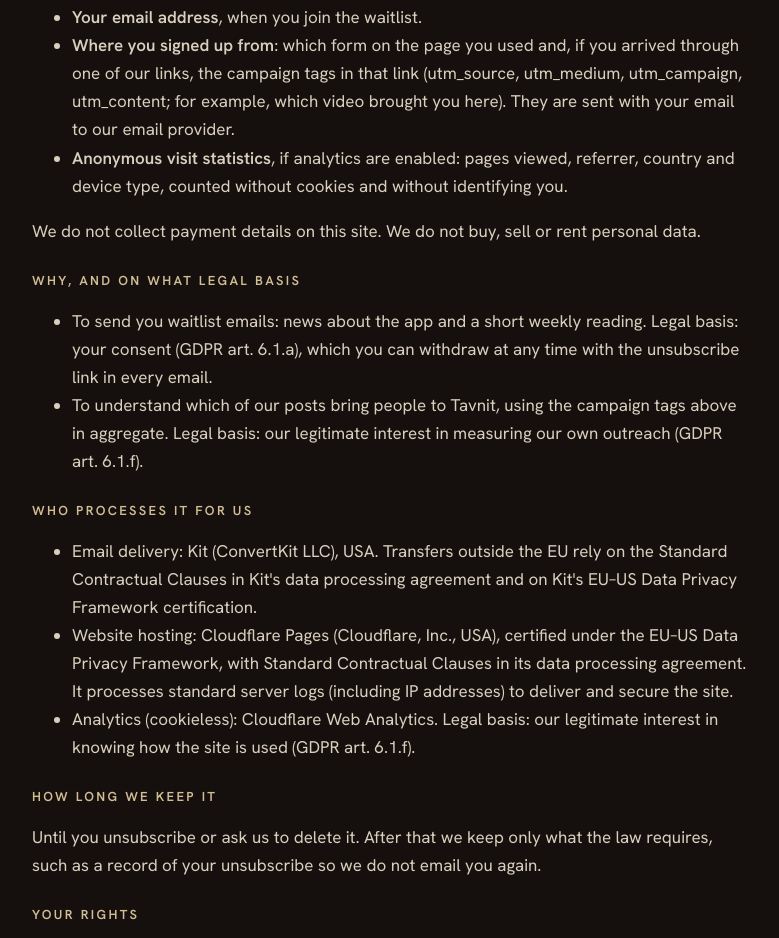
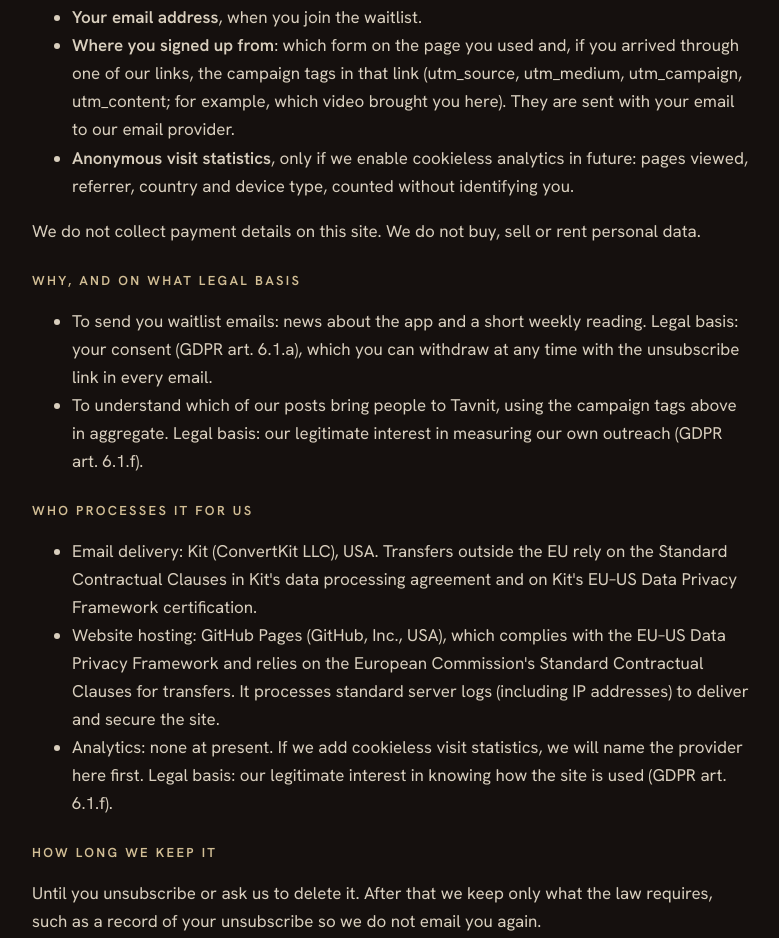
Before and after one commit to mfs1503ya/tavnit, a plain HTML site: page legal.html in a window 1280 px wide. Shown: the part 963-1901 px from the top of the page, without its empty margins (248-1027 px from the left). Drawn offline with Linux system fonts and the light colour scheme.

Commit message:
Legal: GitHub Pages as host, no analytics yet
Co-Authored-By: Claude Opus 5.5 <noreply@anthropic.com>
Claude-Session: https://claude.ai/code/session_011WDYwq9a2Gy8ggo2PfPmxV

```diff
--- a/legal.html
+++ b/legal.html
@@ -51,7 +51,7 @@ dt { color: var(--dust); } dd { margin: 0; }
   <ul>
     <li><b>Your email address</b>, when you join the waitlist.</li>
     <li><b>Where you signed up from</b>: which form on the page you used and, if you arrived through one of our links, the campaign tags in that link (utm_source, utm_medium, utm_campaign, utm_content; for example, which video brought you here). They are sent with your email to our email provider.</li>
-    <li><b>Anonymous visit statistics</b>, if analytics are enabled: pages viewed, referrer, country and device type, counted without cookies and without identifying you.</li>
+    <li><b>Anonymous visit statistics</b>, only if we enable cookieless analytics in future: pages viewed, referrer, country and device type, counted without identifying you.</li>
   </ul>
   <p>We do not collect payment details on this site. We do not buy, sell or rent personal data.</p>
 
@@ -64,8 +64,8 @@ dt { color: var(--dust); } dd { margin: 0; }
   <h3>Who processes it for us</h3>
   <ul>
     <li>Email delivery: Kit (ConvertKit LLC), USA. Transfers outside the EU rely on the Standard Contractual Clauses in Kit's data processing agreement and on Kit's EU–US Data Privacy Framework certification.</li>
-    <li>Website hosting: Cloudflare Pages (Cloudflare, Inc., USA), certified under the EU–US Data Privacy Framework, with Standard Contractual Clauses in its data processing agreement. It processes standard server logs (including IP addresses) to deliver and secure the site.</li>
-    <li>Analytics (cookieless): Cloudflare Web Analytics. Legal basis: our legitimate interest in knowing how the site is used (GDPR art. 6.1.f).</li>
+    <li>Website hosting: GitHub Pages (GitHub, Inc., USA), which complies with the EU–US Data Privacy Framework and relies on the European Commission's Standard Contractual Clauses for transfers. It processes standard server logs (including IP addresses) to deliver and secure the site.</li>
+    <li>Analytics: none at present. If we add cookieless visit statistics, we will name the provider here first. Legal basis: our legitimate interest in knowing how the site is used (GDPR art. 6.1.f).</li>
   </ul>
 
   <h3>How long we keep it</h3>
```
